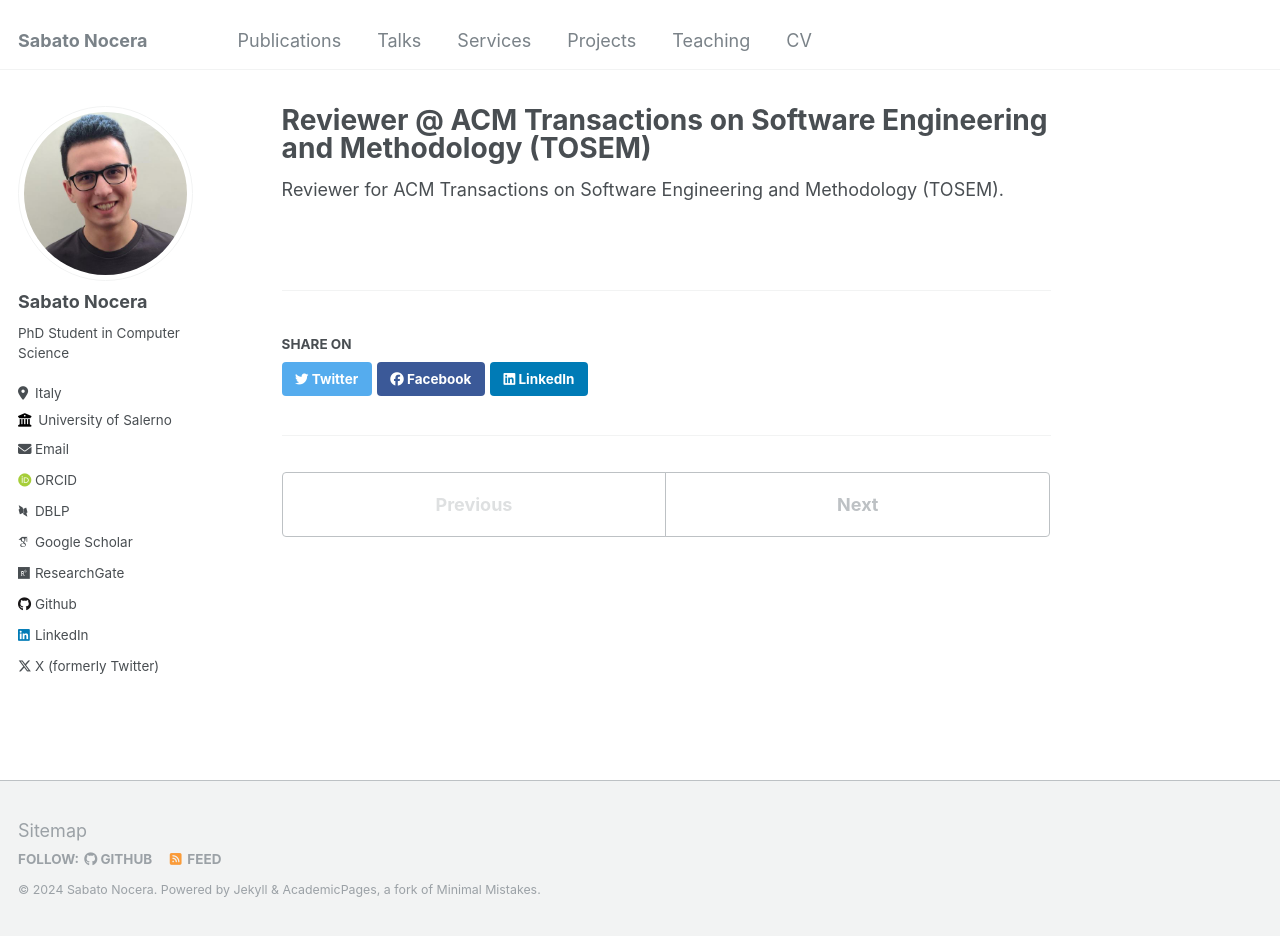
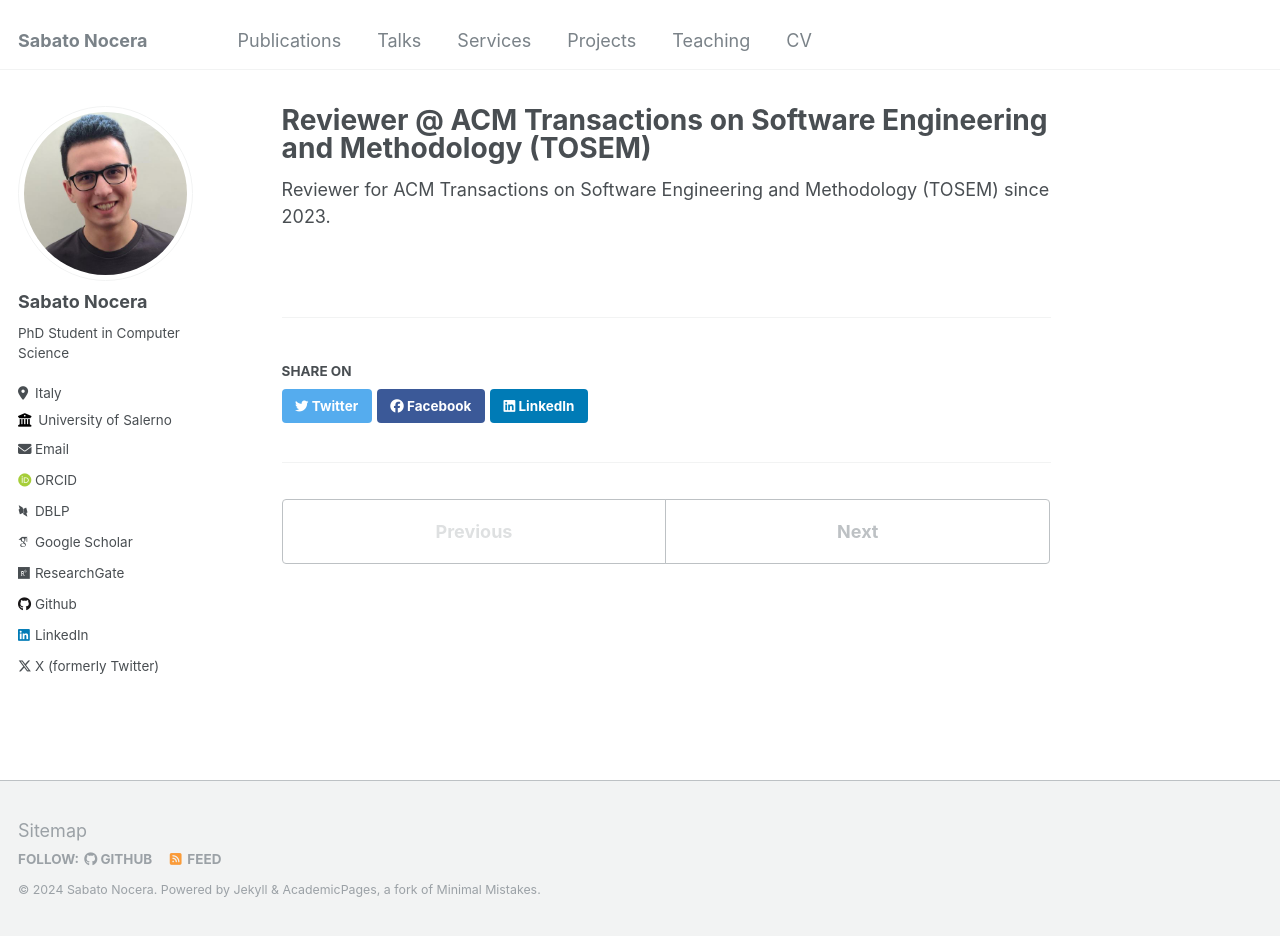
Before and after one commit to sabato-nocera/sabato-nocera.github.io, a Jekyll site: the page built from _services/reviewer_tosem.md, in a window 1280 px wide and 936 px high. Built offline with Jekyll 4.4.1, drawn with Linux system fonts in a browser that asks for light colours; some web fonts are replaced.

Commit message:
Update reviewer_tosem.md

```diff
--- a/_services/reviewer_tosem.md
+++ b/_services/reviewer_tosem.md
@@ -4,8 +4,8 @@ collection: services
 type: "Reviewer"
 permalink: /services/reviewer_tosem
 venue: ""
-date: 2024-04-06
+date: 2023-05-03
 location: ""
 ---
 
-Reviewer for ACM Transactions on Software Engineering and Methodology (TOSEM).
+Reviewer for ACM Transactions on Software Engineering and Methodology (TOSEM) since 2023.
```
